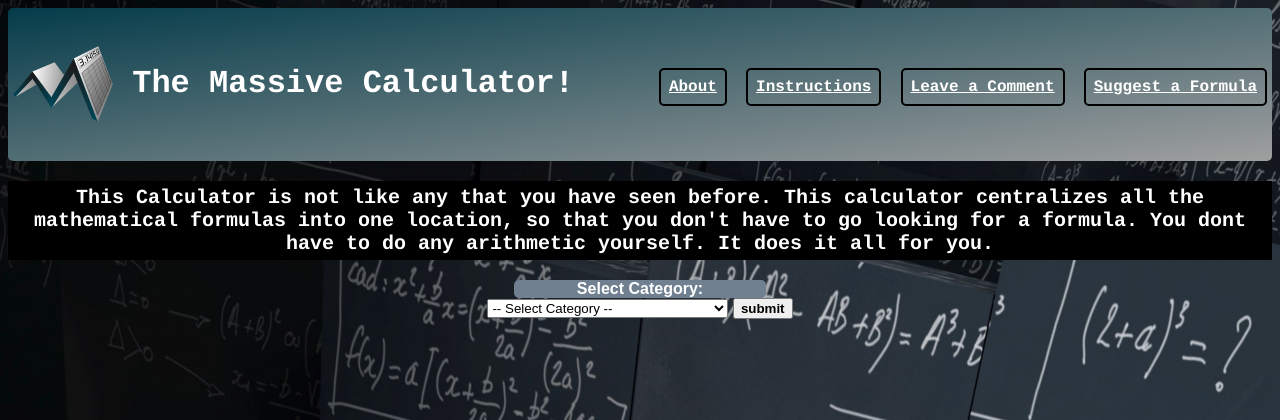
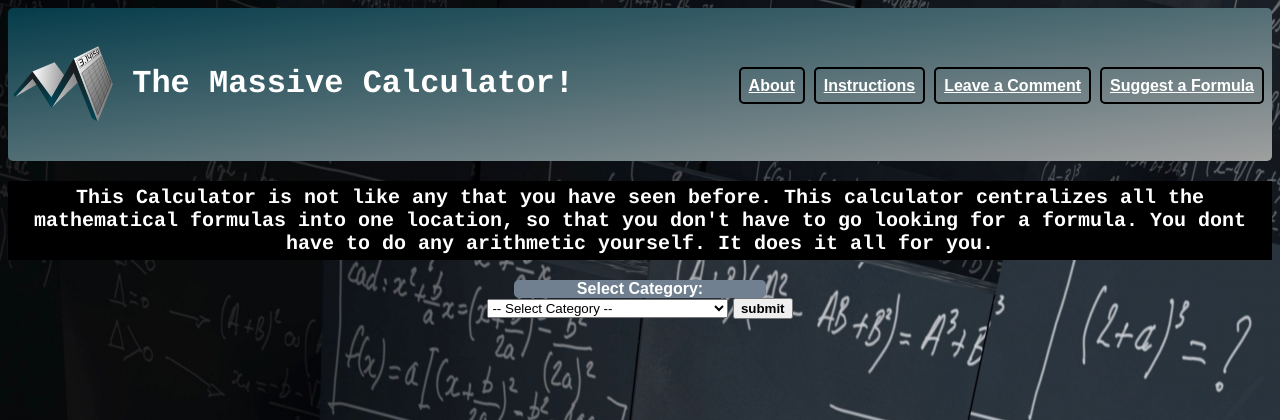
Before and after one commit to mmedina-tech/php_Calculator, a PHP site: page /calculator_front.php in a window 1280 px wide. Shown: the top 420 px of the page. Run offline with PHP 8.4, Linux system fonts and the light colour scheme.

Commit message:
happy with header now

```diff
--- a/css/header.css
+++ b/css/header.css
@@ -4,6 +4,7 @@
 
  Author: Marcus Medina
  Date: Fri 10 Sep 2021 08:09:36 PM PDT
+ Last Update: 2022-01-14: 08:03
 
  This program is free software; you can redistribute it and/or modify
  it under the terms of the GNU General Public License as published by
@@ -32,8 +33,7 @@
 .mainHeader2{
     color: white;
     text-align: right;
-    font-family: courier;
-    padding-top: 30px;
+    padding-top: 25px;
     float: right;
 }
 #maindisplay {
@@ -49,7 +49,7 @@ img{
     text-align: center;
 }
 .menuItem{
-    padding: 5px;
+    padding: 8px;
     overflow: hidden;
     float: center;
     text-align: center;
```
